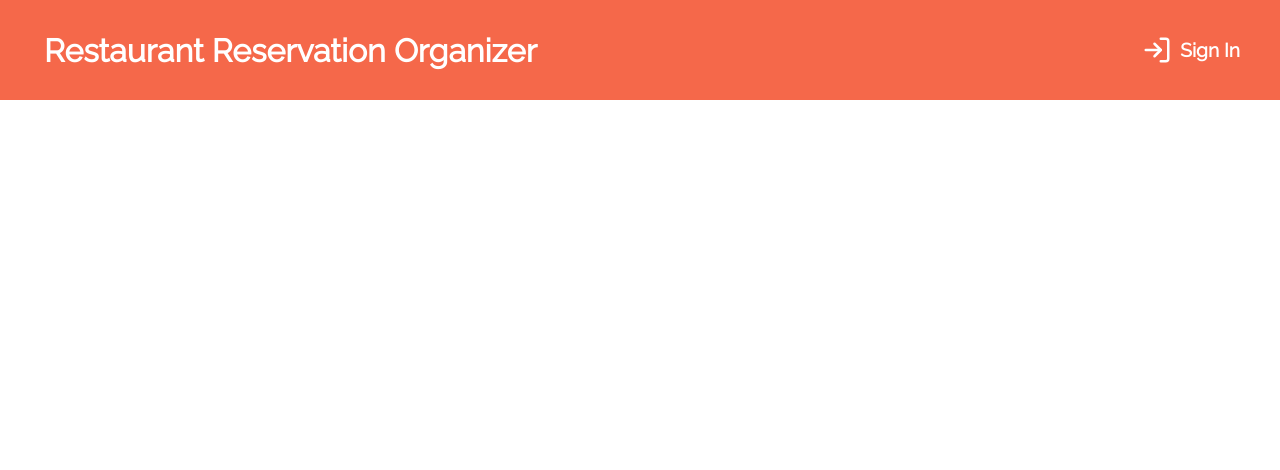
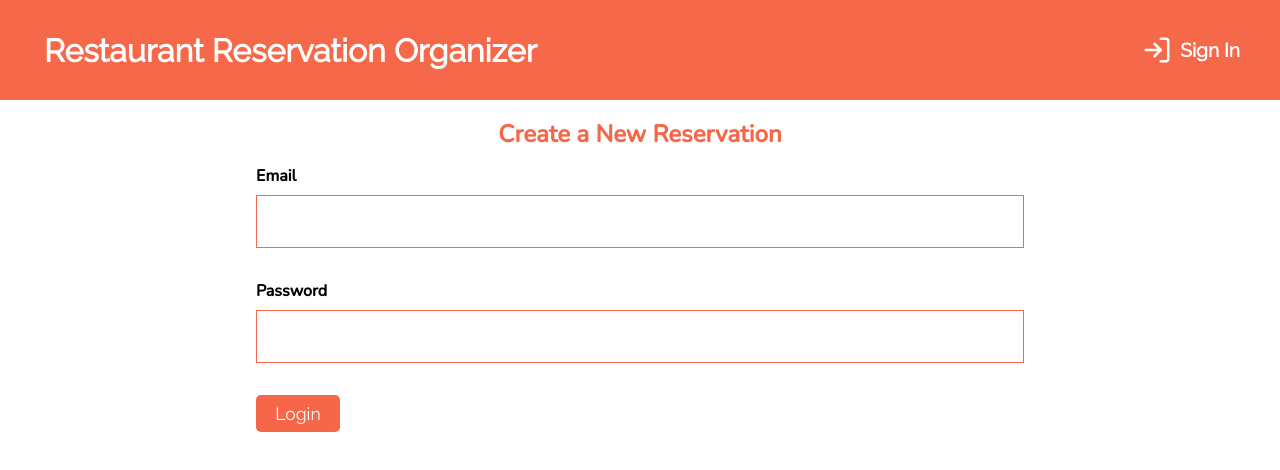
Before and after one commit to 4156-ASE/Event-Management-Frontend, a React (Create React App) app: page /signin in a window 1280 px wide. Shown: the top 470 px of the page. Built offline with nearby package versions, Linux system fonts and the light colour scheme; no server answers.

Commit message:
add user login and log out feature

```diff
--- a/src/App.tsx
+++ b/src/App.tsx
@@ -6,10 +6,40 @@ import Events from './components/event/Events';
 import Profile from './components/profile/Profile';
 import Landing from './components/layout/Landing';
 import SingleEvent from './components/event/SingleEvent';
-import AuthContextProvider from './components/auth/AuthContextProvider';
+import AuthContextProvider, { AuthContext } from './components/auth/AuthContextProvider';
 import SingleEventDetails from './components/event/SingleEventDetails';
+import Signin from './components/user/SignIn';
+import { useEffect } from 'react';
+import axios from 'axios';
 
 const App = () => {
+  async function check() {
+    try {
+      const resp = await axios.get('/users/me/' + localStorage.getItem('userID'), {
+                    headers: { 'Content-Type': 'application/json' },
+                    withCredentials: true
+                });
+      if (resp.data.user.id == localStorage.getItem('userID')) {
+        console.log(resp.data)
+      }else {
+        localStorage.removeItem('userID')
+        localStorage.removeItem('token')
+      }
+    } catch (error) {
+      localStorage.removeItem('userID')
+      localStorage.removeItem('token')
+    }
+  }
+
+  // Write this line
+
+  useEffect(() => {
+    check()
+   }, []);
+
+
+  setInterval(check, 3000000);
+
   return (
     <AuthContextProvider>
       <BrowserRouter>
@@ -21,6 +51,7 @@ const App = () => {
           <Route path="/profile" element={<Profile />} />
           <Route path="/event/:id" element={<SingleEvent />} />
           <Route path="/event/details/:id" element={<SingleEventDetails />} />
+          <Route path="/signin" element={<Signin />} />
         </Routes>
         <Navbar />
       </BrowserRouter>
--- a/src/components/auth/AuthContextProvider.tsx
+++ b/src/components/auth/AuthContextProvider.tsx
@@ -15,7 +15,7 @@ export const AuthContext = createContext<AuthContext>({
 const AuthContextProvider = ({ children }: { children: ReactNode }) => {
   const [auth, setAuth] = useState<string | null>(null);
   useEffect(() => {
-    setAuth(localStorage.getItem('v_user'));
+    setAuth(localStorage.getItem('token'));
   }, []);
   return <AuthContext.Provider value={{ auth, setAuth }}>{children}</AuthContext.Provider>;
 };
--- a/src/components/layout/Landing.tsx
+++ b/src/components/layout/Landing.tsx
@@ -1,14 +1,16 @@
-import { useContext } from 'react';
-import { AuthContext } from '../auth/AuthContextProvider';
+import { useContext } from "react";
+import { AuthContext } from "../auth/AuthContextProvider";
 
 const Landing = () => {
   const { auth } = useContext(AuthContext);
-
   return (
     <div className="content flex-center">
       <div style={{ width: '60%' }}>
         <div className="flex-center">
-          {auth ? (
+          {auth && localStorage.getItem('role') === 'admin' ? (
+            <h1 className="large text-primary">Welcome to administrative page</h1>
+          ) :
+          auth && localStorage.getItem('role') === 'regular' ? (
             <h1 className="large text-primary">Welcome to restaurant reservation organizer</h1>
           ) : (
             <h1 className="large text-primary">Welcome! Please login first</h1>
--- a/src/components/layout/Navbar.tsx
+++ b/src/components/layout/Navbar.tsx
@@ -7,21 +7,34 @@ import {
   IoPersonCircleOutline,
   IoLogOut,
 } from 'react-icons/io5';
-import { Fragment, useContext } from 'react';
+import { Fragment, useContext, useEffect } from 'react';
 import { AuthContext } from '../auth/AuthContextProvider';
+import axios from 'axios';
 
 const Navbar = () => {
   const { auth, setAuth } = useContext(AuthContext);
 
-  const handleSignOut = () => {
-    setAuth(null);
-    localStorage.removeItem('v_user');
+  const handleSignOut = async () => {
+    try {
+    const resp = await axios.get('/auth/signout', {
+      headers: { 'Content-Type': 'application/json' },
+      withCredentials: true
+  });
+      if (resp.data.status === 'success') {
+        localStorage.removeItem('token');
+        localStorage.removeItem('userID');
+        setAuth(localStorage.getItem('token'))
+      }
+    } catch (error) {
+      console.error('Error submitting form:', error);
+      alert("Log Out not Succeeded");
+    }
   };
 
   const unauthLinks = (
     <ul>
       <li>
-        <Link to="/">
+        <Link to="/signin">
           <div className="center">
             <FiLogIn size={30} />
             <div className="center p-title">
@@ -87,7 +100,30 @@ const Navbar = () => {
       </li>
     </ul>
   );
-
+  const adminLinks = (
+    <ul>
+      <li>
+        <Link to="/profile">
+          <div className="center">
+            <IoPersonCircleOutline size={30} />
+            <div className="center p-title">
+              <span>Profile</span>
+            </div>
+          </div>
+        </Link>
+      </li>
+      <li>
+        <Link to="/">
+          <div className="center" onClick={handleSignOut}>
+            <IoLogOut size={30} />
+            <div className="center p-title">
+              <span>Logout</span>
+            </div>
+          </div>
+        </Link>
+      </li>
+    </ul>
+  );
   return (
     <nav className="navbar bg-dark">
       <Link to="/">
@@ -95,8 +131,7 @@ const Navbar = () => {
           <span className="main-title">Restaurant Reservation Organizer</span>
         </div>
       </Link>
-
-      {<Fragment>{auth != null ? authLinks : unauthLinks}</Fragment>}
+      {<Fragment>{auth && localStorage.getItem('role') === 'admin' ? adminLinks :  auth && localStorage.getItem('role') === 'regular' ? authLinks : unauthLinks}</Fragment>}
     </nav>
   );
 };
--- a/src/components/profile/ProfileContextProvider.tsx
+++ b/src/components/profile/ProfileContextProvider.tsx
@@ -28,16 +28,13 @@ const ProfileContextProvider = ({ children }: { children: ReactNode }) => {
 
   useEffect(() => {
     const getProfile = async () => {
-      // if (user_id == null) {
-      //   console.log('getprofile error: user_id == null');
-      //   return;
-      // }
-
       axios
-        .get(`/users/1`)
+        .get('/users/me/' + localStorage.getItem('userID'), {
+          headers: { 'Content-Type': 'application/json' },
+          withCredentials: true
+      })
         .then((res) => {
-          const data = res.data;
-          console.log('user data: ', data);
+          const data = res.data.user;
           setProfile(data);
           setIsReady(true);
         })
--- a/src/components/profile/ProfileForm.tsx
+++ b/src/components/profile/ProfileForm.tsx
@@ -19,7 +19,6 @@ const ProfileForm = () => {
 
   // const user_id = localStorage.getItem('pid');
   const { profile } = useContext(ProfileContext);
-
   const { register, handleSubmit } = useForm<ProfileData>({
     defaultValues: {
       first_name: profile?.first_name,
@@ -31,8 +30,12 @@ const ProfileForm = () => {
   const handleUpdate = handleSubmit((data) => {
     // TODO: replace user id
     axios
-      .patch('/users/1', data)
+      .patch('/users/me/' + localStorage.getItem('userID'), data, {
+        headers: { 'Content-Type': 'application/json' },
+        withCredentials: true
+    })
       .then((res) => {
+        console.log(res)
         alert('Profile updated successfully');
       })
       .catch((err) => {
--- a/src/components/user/SignIn.tsx
+++ b/src/components/user/SignIn.tsx
@@ -1,13 +1,99 @@
-const SignIn = () => {
-  return (
-    <div className="content flex-center">
+import React, { useContext, useState } from 'react';
+import axios from 'axios';
+import { Grid } from '@mui/material';
+import { AuthContext } from '../auth/AuthContextProvider';
+import { Navigate } from 'react-router-dom';
+axios.defaults.baseURL = 'http://localhost:8000';
+type FormData = {
+  email: string;
+  password: string;
+};
+
+const Signin: React.FC = () => {
+  const [formData, setFormData] = useState<FormData>({
+    email: '',
+    password: '',
+  });
+
+  const { auth,setAuth } = useContext(AuthContext);
+
+  const handleChange = (e: React.ChangeEvent<HTMLInputElement>) => {
+    setFormData({ ...formData, [e.target.name]: e.target.value });
+  };
+
+  const handleSubmit = async (e: React.FormEvent<HTMLFormElement>) => {
+    e.preventDefault();
+
+    const postData = {
+      ...formData,
+    };
+    try {
+      const resp = await axios.post('/auth/signin', postData, {
+        headers: { 'Content-Type': 'application/json' },
+        withCredentials: true
+    });
+      if (resp.data.status === 'success') {
+        localStorage.setItem("userID", resp.data.userID)
+        localStorage.setItem("token", resp.data.token)
+        setAuth(localStorage.getItem('token'))
+      }
+      if (resp.data.user.role == 'admin') {
+        localStorage.setItem("role", 'admin')
+      }
+      else {
+        localStorage.setItem("role", "regular")
+      }
+    } catch (error) {
+      console.error('Error submitting form:', error);
+      alert("Password or Email is incorrect");
+    }
+  };
+  if (auth) {
+    return <Navigate replace to="/" />;
+  }
+  else {
+    return (
+      <div className="content flex-center">
       <div style={{ width: '60%' }}>
         <div className="flex-center">
-          <h1 className="large text-primary">Sign In</h1>
-          {/* TODO: Google auth login */}
+          <h1 className="large text-primary">Create a New Reservation</h1>
         </div>
+        <form onSubmit={handleSubmit}>
+          <div className="form">
+            <Grid container justifyContent="flex-start">
+              <h4>Email</h4>
+            </Grid>
+            <input
+              type="text"
+              name="email"
+              value={formData.email}
+              onChange={handleChange}
+              required
+            />
+          </div>
+
+          <div className="form">
+            <Grid container justifyContent="flex-start">
+              <h4>Password</h4>
+            </Grid>
+            <input
+              type="password"
+              name="password"
+              value={formData.password}
+              onChange={handleChange}
+              required
+            />
+          </div>
+          <Grid container justifyContent="flex-start">
+            <button className="btn" type="submit">
+              Login
+            </button>
+          </Grid>
+        </form>
       </div>
     </div>
-  );
+    );
+  }
 };
-export default SignIn;
+
+export default Signin;
```
Also changed, not shown: package.json (+7 -3 lines), src/components/event/CreateEventForm.tsx (line endings or trailing spaces), 1 other file (tests, documents, lock files or other folders).
